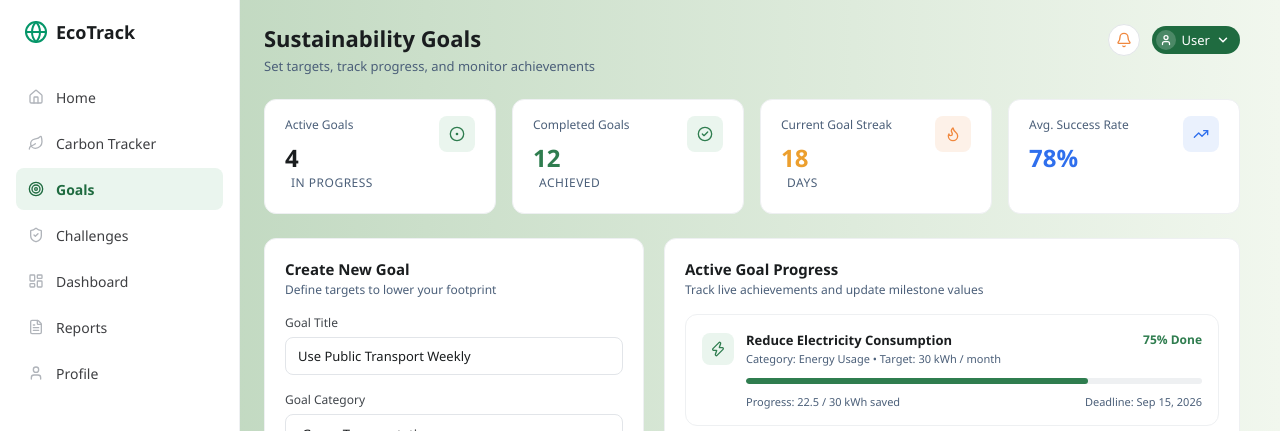
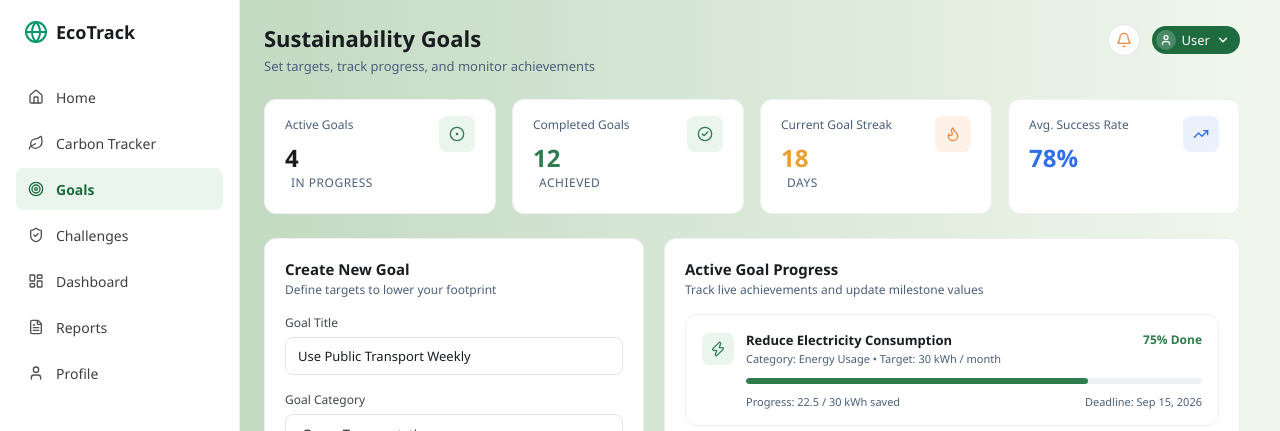
Before and after one commit to springboardmentor212/EcoTrack_Group4, a React (Create React App) app in the folder frontend/: page /goals in a window 1280 px wide. Shown: the top 431 px of the page. Built offline with nearby package versions, Linux system fonts and the light colour scheme.

Commit message:
corrected few changes

```diff
--- a/frontend/src/pages/Goal/goal.css
+++ b/frontend/src/pages/Goal/goal.css
@@ -97,7 +97,7 @@
 }
 
 .goals-app .menu-item svg {
-  color: #b0b4ba;
+  color: #4d5054;
   width: 16px;
   height: 16px;
   flex-shrink: 0;
```
